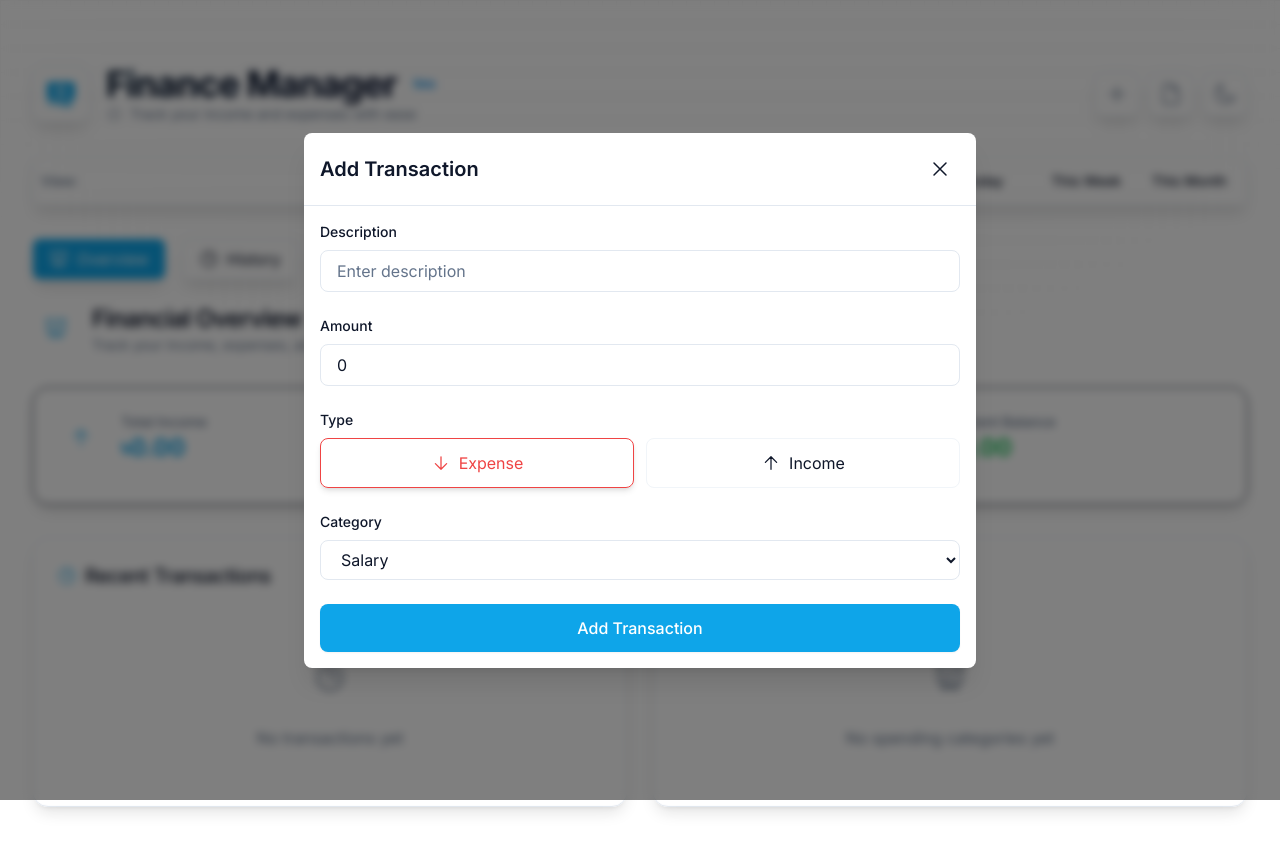
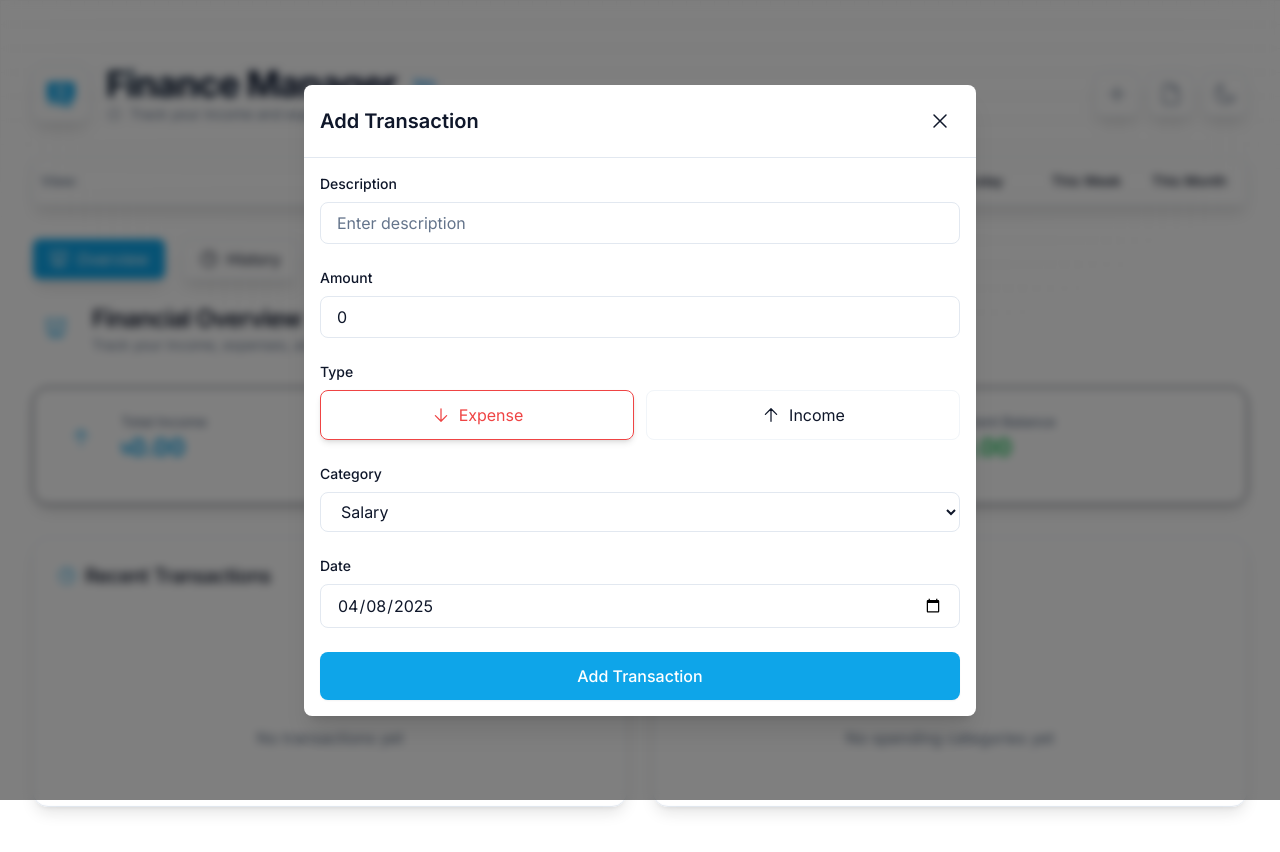
Before and after one commit to JoyTarafder/finance-manager, a Next.js app: page / in a window 1280 px wide. Both pictures are taken after a click on the button 1117 px from the left and 94 px from the top of the page. Shown: the top 852 px of the page. Built offline with nearby package versions, Linux system fonts and the light colour scheme.

Commit message:
Update TransactionForm.tsx

```diff
--- a/src/components/TransactionForm.tsx
+++ b/src/components/TransactionForm.tsx
@@ -30,25 +30,12 @@ export default function TransactionForm({
     amount: initialData?.amount || 0,
     type: initialData?.type || "expense",
     category: initialData?.category || categories[0],
-    date:
-      initialData?.date ||
-      (() => {
-        const now = new Date();
-        // Convert to Bangladeshi time (UTC+6)
-        const bangladeshTime = new Date(now.getTime() + 6 * 60 * 60 * 1000);
-        return bangladeshTime.toISOString();
-      })(),
+    date: initialData?.date || new Date().toISOString().split("T")[0],
   });
 
   const handleSubmit = (e: React.FormEvent) => {
     e.preventDefault();
-    // Update the date to current Bangladeshi time before submitting
-    const now = new Date();
-    const bangladeshTime = new Date(now.getTime() + 6 * 60 * 60 * 1000);
-    onSubmit({
-      ...formData,
-      date: bangladeshTime.toISOString(),
-    });
+    onSubmit(formData);
   };
 
   return (
@@ -168,6 +155,19 @@ export default function TransactionForm({
         </select>
       </div>
 
+      <div>
+        <label className="block text-sm font-medium text-[rgb(var(--foreground))] mb-2">
+          Date
+        </label>
+        <input
+          type="date"
+          value={formData.date}
+          onChange={(e) => setFormData({ ...formData, date: e.target.value })}
+          className="input-field"
+          required
+        />
+      </div>
+
       <button type="submit" className="btn-primary">
         {initialData ? "Update Transaction" : "Add Transaction"}
       </button>
```
